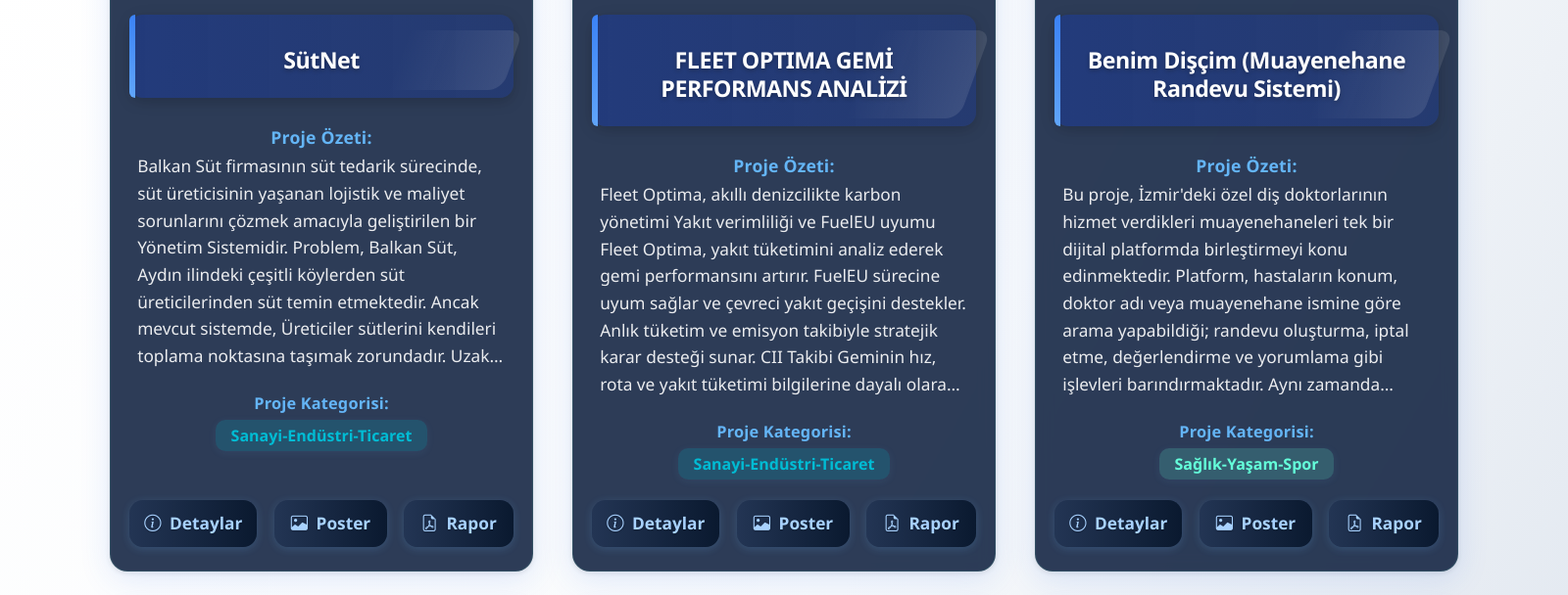
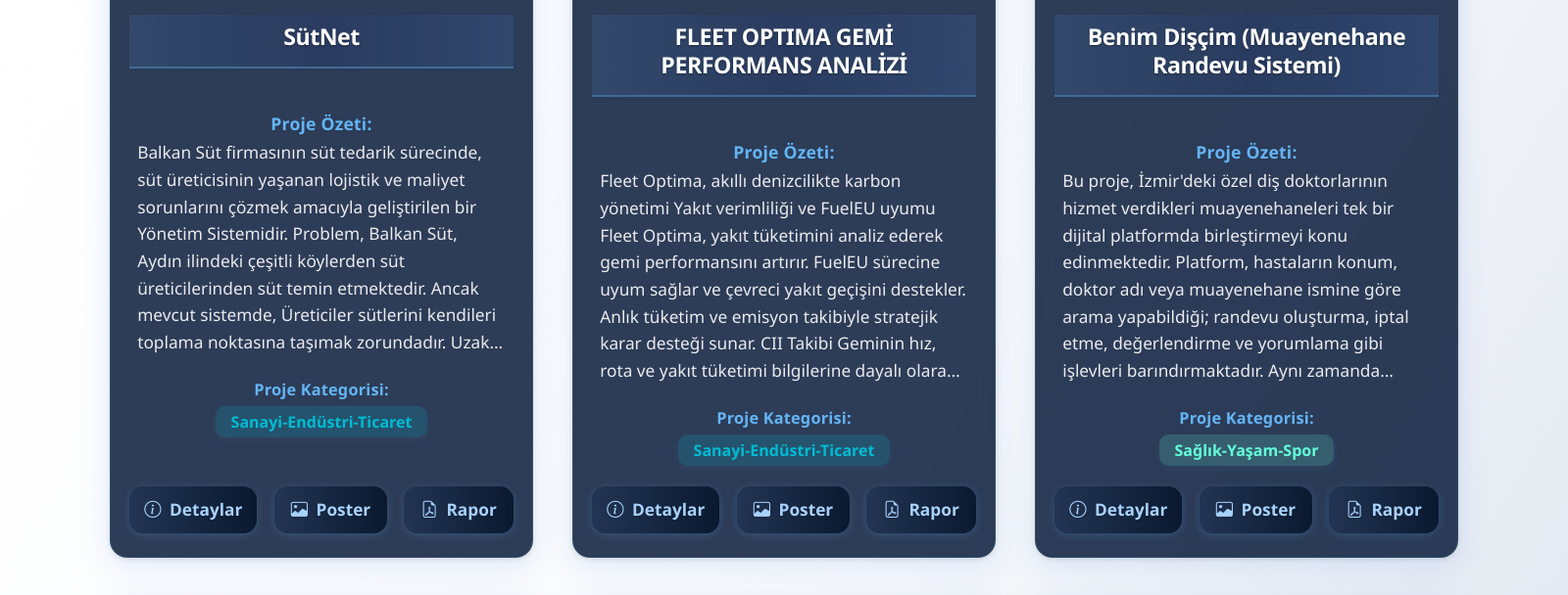
Before and after one commit to canmars/kiosk, an Electron app: page index.html in a window 1600 px wide. Shown: the part 853-1461 px from the top of the page at 98% size. Drawn offline with nearby package versions, Linux system fonts and the light colour scheme.

Commit message:
darkcard başlık stil ayarları güncellendi; renk, padding ve margin ayarları değiştirildi. Ayrıca, arka plan gradyanı ve gölge efektleri eklendi. Animasyonlar ile görsel etki artırıldı.

```diff
--- a/styles.css
+++ b/styles.css
@@ -1715,21 +1715,29 @@
     position: relative;
     font-size: 3.4rem;
     font-weight: 800;
-    color: #ffffff;
-    padding: 1rem 1.8rem;
+    color: #f0f4ff;
+    padding: 0.8rem 0;
     line-height: 1.2;
-    margin: 1rem 0;
-    text-shadow: 0 2px 4px rgba(0, 0, 0, 0.3);
+    margin: 0;
+    text-shadow: 0 1px 2px rgba(0, 0, 0, 0.4);
+    font-weight: 700;
     letter-spacing: -0.5px;
     display: inline-block;
     width: 100%;
-    box-sizing: border-box;
+    z-index: 1;
+    padding-left: 2rem;
+    padding-right: 2rem;
 }
 
 .darkcard-title-wrapper {
     position: relative;
     width: 100%;
-    margin-bottom: 1rem;
+    margin: 0 -2rem 2rem -2rem;
+    padding: 0.5rem 2rem;
+    background: linear-gradient(90deg, rgba(30, 58, 138, 0.08) 0%, rgba(30, 58, 138, 0.12) 100%);
+    border-bottom: 2px solid rgba(99, 179, 237, 0.4);
+    box-shadow: 0 1px 4px rgba(0, 0, 0, 0.05);
+    overflow: hidden;
 }
 
 .darkcard-title-wrapper::before {
@@ -1737,38 +1745,47 @@
     position: absolute;
     top: 0;
     left: 0;
-    right: 0;
+    width: 100%;
     height: 100%;
-    background: linear-gradient(90deg, rgba(30, 58, 138, 0.7) 0%, rgba(30, 58, 138, 0.5) 100%);
-    border-radius: 14px;
+    background: linear-gradient(90deg,
+        rgba(99, 179, 237, 0.15) 0%,
+        rgba(30, 58, 138, 0.1) 50%,
+        rgba(99, 179, 237, 0.15) 100%);
+    opacity: 0.8;
     z-index: -1;
-    box-shadow: 0 4px 15px rgba(0, 0, 0, 0.2);
+    transform: translateX(-100%);
+    animation: slideIn 0.5s ease-out forwards;
+}
+
+@keyframes slideIn {
+    to {
+        transform: translateX(0);
+    }
 }
 
 .darkcard-title-wrapper::after {
     content: '';
     position: absolute;
-    top: 0;
+    bottom: -4px;
     left: 0;
-    width: 6px;
-    height: 100%;
-    background: linear-gradient(to bottom, #3b82f6, #60a5fa);
-    border-top-left-radius: 14px;
-    border-bottom-left-radius: 14px;
-}
-
-.darkcard-title::after {
-    content: '';
-    position: absolute;
-    top: 0;
-    right: 0;
-    width: 30%;
-    height: 100%;
-    background: linear-gradient(90deg, transparent, rgba(255, 255, 255, 0.1));
-    transform: skewX(-20deg);
-    pointer-events: none;
-    border-top-right-radius: 14px;
-    border-bottom-right-radius: 14px;
+    width: 100%;
+    height: 4px;
+    background: linear-gradient(90deg, #3b82f6, #60a5fa);
+    animation: drawLine 0.8s ease-out 0.3s forwards;
+    transform: scaleX(0);
+    transform-origin: left;
+}
+
+@keyframes drawLine {
+    to {
+        transform: scaleX(1);
+    }
+}
+
+.darkcard-title {
+    display: inline;
+    padding: 0;
+    background: none;
 }
 
 /* Ensure the title is responsive on smaller screens */
```
